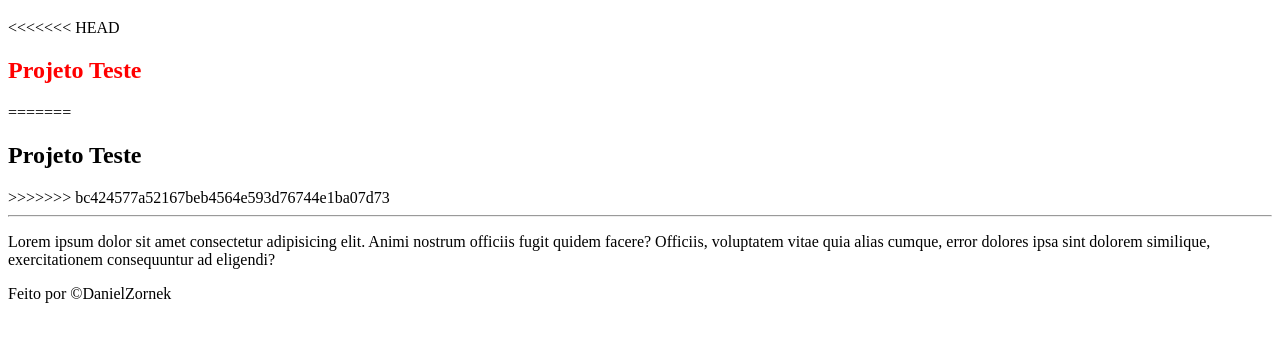
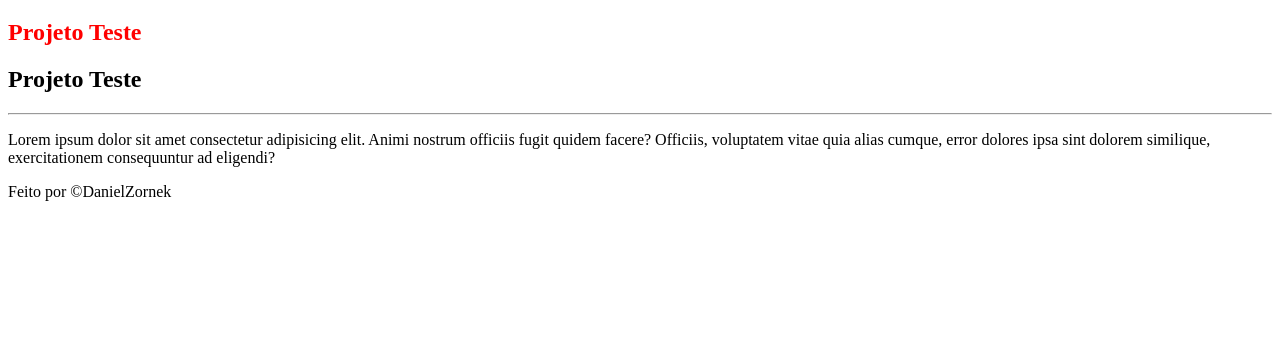
Before and after one commit to DanielZornek/teste, a plain HTML site: page index.html in a window 1280 px wide. Shown: the part 61-398 px from the top of the page. Drawn offline with Linux system fonts and the light colour scheme.

Commit message:
resolvendo conflito

```diff
--- a/index.html
+++ b/index.html
@@ -12,11 +12,8 @@
         </a>
     </header>
     <main>
-<<<<<<< HEAD
         <h2 style="color: red">Projeto Teste</h2>
-=======
         <h2>Projeto Teste</h2>
->>>>>>> bc424577a52167beb4564e593d76744e1ba07d73
         <hr>
         <p>Lorem ipsum dolor sit amet consectetur adipisicing elit. Animi nostrum officiis fugit quidem facere? Officiis, voluptatem vitae quia alias cumque, error dolores ipsa sint dolorem similique, exercitationem consequuntur ad eligendi?</p>
     </main>
```
